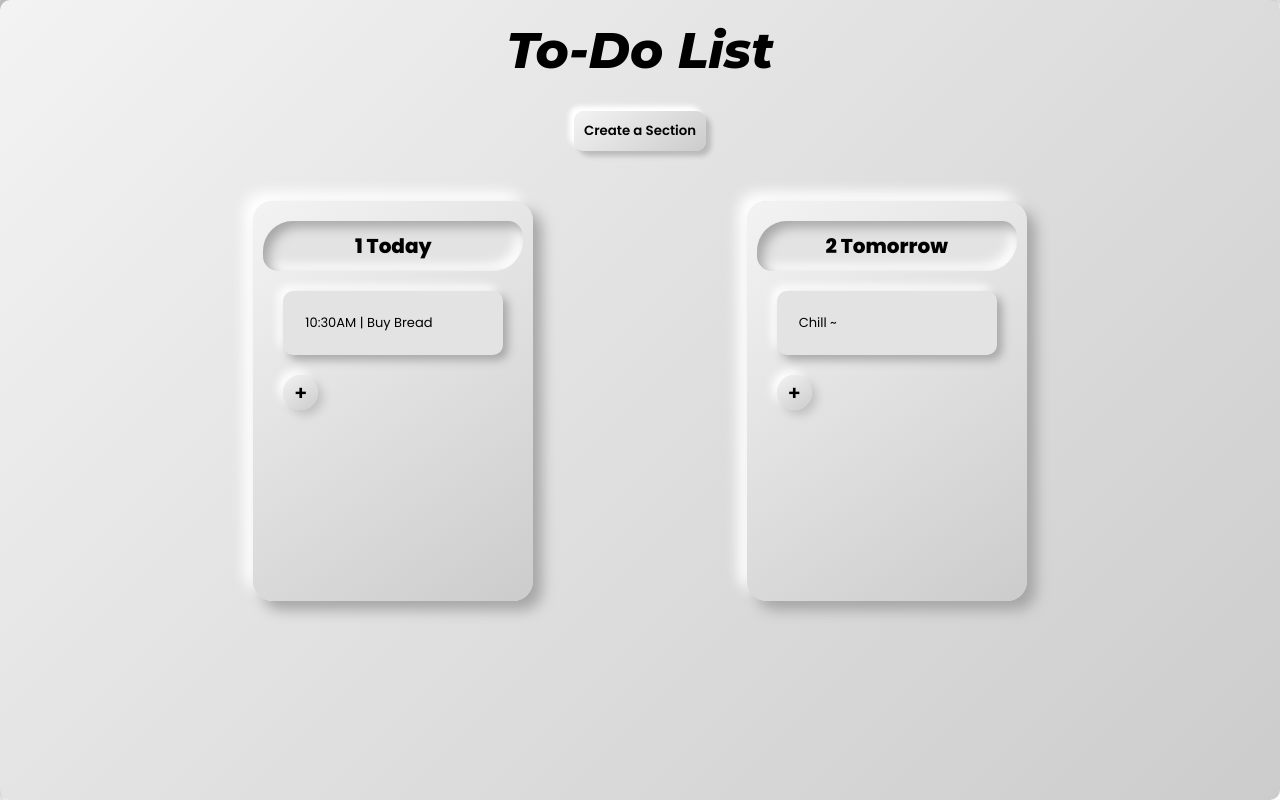
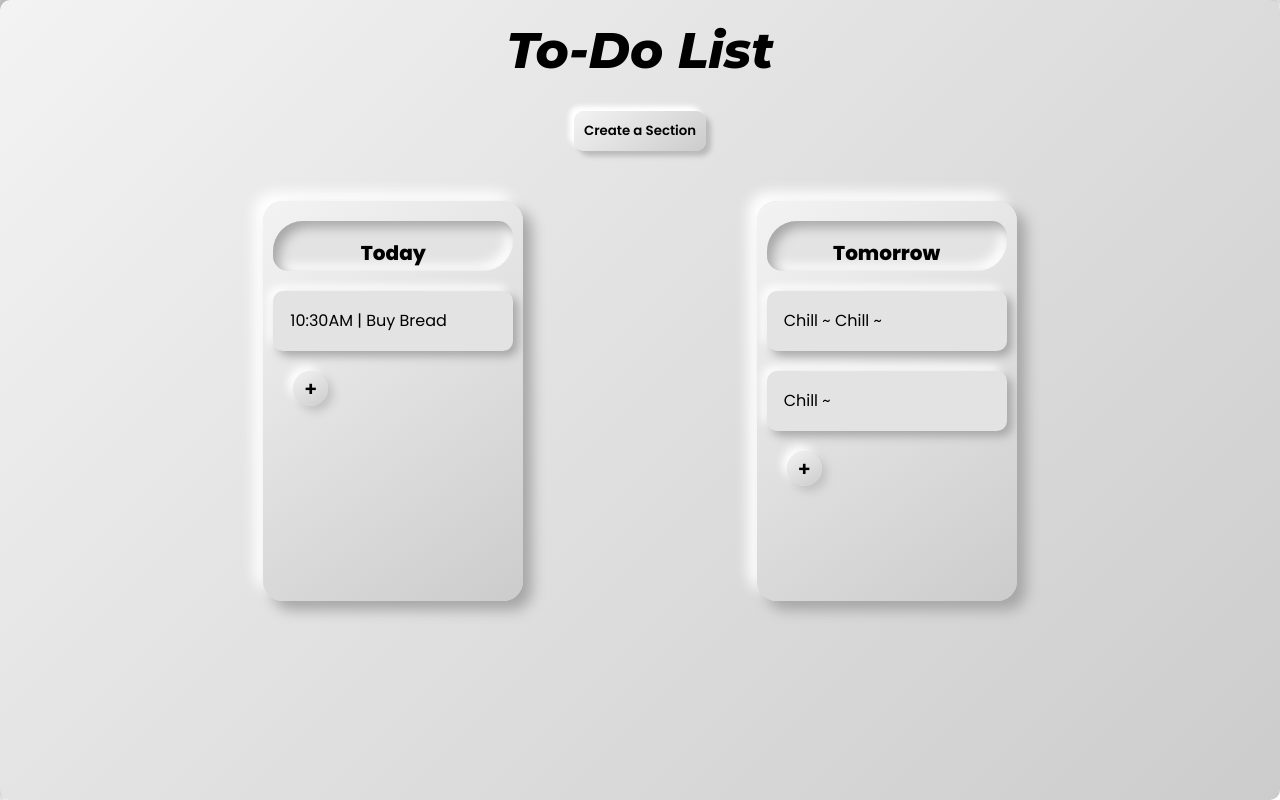
Before and after one commit to adamctr/react-todolist, a React (Create React App) app: page / in a window 1280 px wide. Built offline with nearby package versions, Linux system fonts and the light colour scheme; a web font is replaced by a local one.

Commit message:
final working

```diff
--- a/package.json
+++ b/package.json
@@ -13,6 +13,7 @@
     "react-scripts": "5.0.1",
     "react-uuid": "^1.0.3",
     "styled-components": "^5.3.6",
+    "uuid": "^9.0.0",
     "web-vitals": "^2.1.4"
   },
   "scripts": {
--- a/src/App.css
+++ b/src/App.css
@@ -34,23 +34,48 @@ input {
   all: unset;
 }
 
-input {
+input.title {
   display: block;
-  width: 260px;
-  border: none;
+  width: 100%;
+  font-weight: 800;
+  box-sizing: border-box;
   border-radius: 30px 15px;
   height: 50px;
   margin: 10px auto;
-  background-color: #e3e3e3;
-  font-weight: 800;
+  background: #e3e3e3;
+  box-shadow: inset 6px 6px 12px #a6a6a6, inset -6px -6px 12px #ffffff;
+  text-align: center;
   font-size: 20px;
-  text-align: center;
-  box-shadow: inset 6px 6px 12px #a6a6a6, inset -6px -6px 12px #ffffff;
+  padding: 17px;
+  transition: background-color 3s ease;
 }
 
-input:focus {
+input.title:focus {
+  font-size: 20px;
+
   outline: none;
   background-color: #e0e0e0;
+}
+
+input.task {
+  display: block;
+  box-sizing: border-box;
+  width: 100%;
+  min-height: 60px;
+  padding-left: 17px;
+  margin: 20px auto;
+  background: #e3e3e3;
+  box-shadow: 5px 5px 10px #a6a6a6, -5px -5px 10px #ffffff;
+  border-radius: 10px;
+  cursor: pointer;
+}
+
+input.task > p {
+  margin: 0px auto;
+
+  overflow-wrap: break-word;
+  font-weight: 400;
+  text-align: initial;
 }
 
 p {
--- a/src/ToDoElements.js
+++ b/src/ToDoElements.js
@@ -4,6 +4,7 @@ import Task from "./components/Task";
 import { useState } from "react";
 import Section from "./components/Section";
 import ButtonCreate from "./components/ButtonCreate";
+import { v4 as uuidv4 } from "uuid";
 
 const ToDoElementsWrapper = styled.div`
   display: flex;
@@ -14,6 +15,7 @@ const ToDoElementsWrapper = styled.div`
   margin: auto;
   justify-content: space-evenly;
   align-items: center;
+  gap: 10px;
 `;
 
 const ButtonCreateWrapper = styled.div`
@@ -28,6 +30,10 @@ const Title = styled.h2`
   margin: 10px auto;
   background: #e3e3e3;
   box-shadow: inset 6px 6px 12px #a6a6a6, inset -6px -6px 12px #ffffff;
+  text-align: center;
+  font-size: 20px;
+  padding: 17px;
+  transition: background-color 3s ease;
 `;
 
 const ButtonPlus = styled.button`
@@ -47,7 +53,7 @@ const ToDoElements = () => {
 
   const [todos, setTodos] = useState([
     { id: 1, sectionRef: 1, desc: "10:30AM | Buy Bread" },
-    { id: 2, sectionRef: 3, desc: "Chill ~ Chill ~" },
+    { id: 2, sectionRef: 2, desc: "Chill ~ Chill ~" },
     { id: 3, sectionRef: 2, desc: "Chill ~" },
   ]);
 
@@ -56,20 +62,41 @@ const ToDoElements = () => {
     { id: 2, title: "Tomorrow" },
   ]);
 
-  const [toggle, setToggle] = React.useState(true);
-  function toggleInput(e) {
-    const toggledId = e.target.dataset.id;
+  const [toggleSection, setToggleSection] = React.useState(true);
+  const [toggleTask, setToggleTask] = React.useState(true);
+
+  function toggleInputSection(e) {
+    const toggledId = parseInt(e.target.dataset.id);
     console.log("toggle input sur ", toggledId);
-    setToggle(parseInt(toggledId));
+    setToggleSection(parseInt(toggledId));
+  }
+
+  function toggleInputTask(e) {
+    const toggledId = parseInt(e.target.dataset.id);
+    console.log("toggle input sur ", toggledId);
+    setToggleTask(parseInt(toggledId));
   }
 
   const modifyTitleSection = (e) => {
-    // const sectionId = e.target.dataset.id;
-    // let newSection = { ...sections };
-    // sections.map((section) => {
-    //   if (section.id == sectionId) {
-    //   }
-    // });
+    const sectionId = parseInt(e.target.dataset.id);
+    const value = e.target.value;
+
+    let newSections = [...sections];
+
+    newSections[newSections.findIndex((e) => e.id === sectionId)].title = value;
+
+    setSections(newSections);
+  };
+
+  const modifyTodoDesc = (e) => {
+    const todoId = parseInt(e.target.dataset.id);
+    const value = e.target.value;
+
+    let newTodos = [...todos];
+
+    newTodos[newTodos.findIndex((e) => e.id === todoId)].desc = value;
+
+    setTodos(newTodos);
   };
 
   const createTodo = (e) => {
@@ -77,8 +104,8 @@ const ToDoElements = () => {
     const newTodos = [...todos];
     const newTodo = {
       id: todos[todos.length - 1].id + 1,
-      sectionRef: sectionRef,
-      desc: "Double Click to Change",
+      sectionRef: parseInt(sectionRef),
+      desc: "",
     };
     newTodos.push(newTodo);
     setTodos(newTodos);
@@ -103,19 +130,20 @@ const ToDoElements = () => {
             {/* <h2>{section.title}</h2> */}
 
             {/* Changer titre dynamiquement */}
-            {toggle !== section.id ? (
-              <Title onDoubleClick={toggleInput} data-id={section.id}>
-                {section.id} {section.title}
+            {toggleSection !== section.id ? (
+              <Title onClick={toggleInputSection} data-id={section.id}>
+                {section.title}
               </Title>
             ) : (
               <input
+                className="title"
                 type="text"
                 value={section.title}
                 data-id={section.id}
-                onChange={(e) => modifyTitleSection(e)}
+                onChange={modifyTitleSection}
                 onKeyDown={(event) => {
                   if (event.key === "Enter" || event.key === "Escape") {
-                    setToggle(null);
+                    setToggleSection(null);
                     event.preventDefault();
                     event.stopPropagation();
                   }
@@ -123,12 +151,36 @@ const ToDoElements = () => {
               />
             )}
 
-            {/* On affiche le todo dans sa section attribuée */}
+            {/* On affiche le todo dans sa section attribuée + Changement dynamique des Todo*/}
             {todos.map((todo) =>
               todo.sectionRef === section.id ? (
-                <Task key={todo.id} sectionRef={todo.sectionRef}>
-                  {todo.desc}
-                </Task>
+                toggleTask !== todo.id ? (
+                  <Task
+                    toggleInput={toggleInputTask}
+                    key={todo.id}
+                    dataId={todo.id}
+                    placeholder="Click to change"
+                  >
+                    {todo.desc}
+                  </Task>
+                ) : (
+                  <input
+                    className="task"
+                    placeholder="Click to change"
+                    key={todo.id}
+                    type="text"
+                    value={todo.desc}
+                    data-id={todo.id}
+                    onChange={modifyTodoDesc}
+                    onKeyDown={(event) => {
+                      if (event.key === "Enter" || event.key === "Escape") {
+                        setToggleTask(null);
+                        event.preventDefault();
+                        event.stopPropagation();
+                      }
+                    }}
+                  />
+                )
               ) : (
                 ""
               )
--- a/src/components/ButtonCreate.js
+++ b/src/components/ButtonCreate.js
@@ -16,27 +16,15 @@ export default function ButtonCreate(props) {
   const { sections, setSections } = props;
   const { todos, setTodos } = props;
 
-  const createSection = (title) => {
+  const createSection = () => {
     const newSections = [...sections];
     const newSection = {
       id: sections[sections.length - 1].id + 1,
-      title: title,
+      title: "",
     };
     newSections.push(newSection);
     console.log(newSections);
     setSections(newSections);
-  };
-
-  const createTodo = (e) => {
-    const sectionRef = e.target.dataset.id;
-    const newTodos = [...todos];
-    const newTodo = {
-      id: todos[todos.length - 1].id + 1,
-      sectionRef: sectionRef,
-      desc: "Double Click to Change",
-    };
-    newTodos.push(newTodo);
-    setTodos(newTodos);
   };
 
   return (
--- a/src/components/Section.js
+++ b/src/components/Section.js
@@ -3,20 +3,13 @@ import styled from "styled-components";
 
 const SectionWrapper = styled.section`
   min-width: 260px;
-  max-width: 350px;
+  max-width: 30%;
   min-height: 400px;
   padding: 10px;
-  margin: 15px 0;
+  margin: 15px 0px;
   border-radius: 20px;
   background: linear-gradient(145deg, #f3f3f3, #cccccc);
   box-shadow: 9px 9px 14px #a6a6a6, -9px -9px 14px #ffffff;
-  & > h2 {
-    text-align: center;
-    font-size: 20px;
-    padding: 10px;
-    width: 260px;
-    transition: background-color 3s ease;
-  }
 `;
 
 export default function Section(props) {
--- a/src/components/Task.js
+++ b/src/components/Task.js
@@ -1,11 +1,9 @@
 import React from "react";
 import styled from "styled-components";
-import { useState } from "react";
 
-const TaskWrapper = styled.section`
-  max-width: 220px;
+const TaskWrapper = styled.div`
   width: 100%;
-  min-height: 50px;
+  min-height: 60px;
   padding: 17px;
   margin: 20px auto;
   background: #e3e3e3;
@@ -22,9 +20,10 @@ const TaskWrapper = styled.section`
 `;
 
 export default function Task(props) {
+  console.log(props);
   return (
-    <TaskWrapper>
-      <p>{props.children}</p>
+    <TaskWrapper data-id={props.dataId} onClick={(e) => props.toggleInput(e)}>
+      {props.children}
     </TaskWrapper>
   );
 }
```
Also changed, not shown: 1 other file (tests, documents, lock files or other folders).
